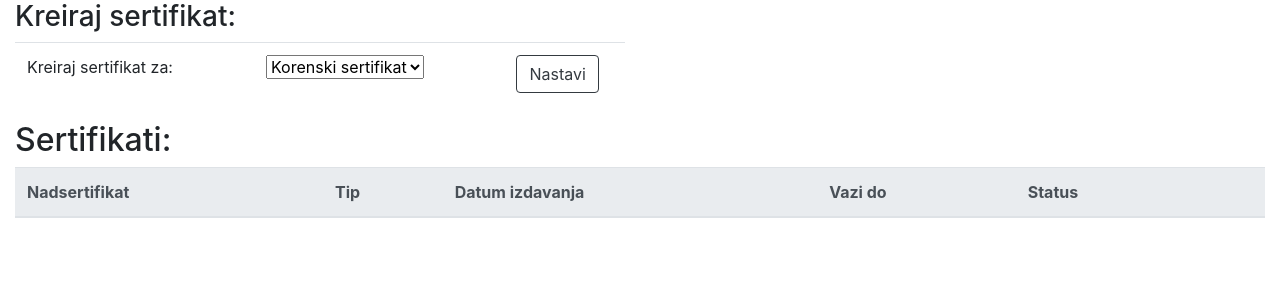
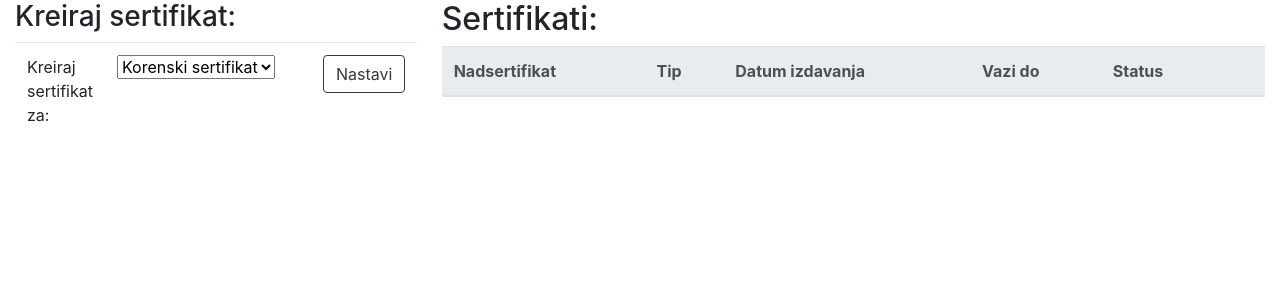
Before and after one commit to trifko96/XML-Bezbednost, a Spring Boot app: page /html/admin.html in a window 1280 px wide. Shown: the part 68-368 px from the top of the page. Run offline with Spring Boot 4, Linux system fonts and the light colour scheme; lists and menus that the app fills with data are empty.

Commit message:
male izmene u html

```diff
--- a/src/main/java/com/example/bezbednost/service/CommunicationService.java
+++ b/src/main/java/com/example/bezbednost/service/CommunicationService.java
@@ -1,11 +1,12 @@
 package com.example.bezbednost.service;
 
 import org.springframework.beans.factory.annotation.Autowired;
+import org.springframework.stereotype.Service;
 
 import com.example.bezbednost.model.Communication;
 import com.example.bezbednost.repository.CommunicationRepository;
 
-
+@Service
 public class CommunicationService {
 
 	@Autowired
--- a/src/main/resources/static/html/admin.html
+++ b/src/main/resources/static/html/admin.html
@@ -63,7 +63,7 @@
 	<div class="container-fluid" id="divSertifikat">
 	<div class="row">
 
-	<div class="col-6" id="divDodSer">
+	<div class="col-4" id="divDodSer">
 		<h3>Kreiraj sertifikat:</h3>
 					<table class="table" id="dodajSertifikat">
 						<tr>
@@ -84,9 +84,9 @@
 					</table>
 	</div>
 
-	<div class="w-100"></div>
 
-	<div class="col scroll" id="divSer">
+
+	<div class="col-8 scroll" id="divSer">
 		<h2>Sertifikati:</h2>
 		<table id="tabelaSertifikata" class="table">
 			<thead class="thead-light">
@@ -129,7 +129,7 @@
 	</div>
 	<div class="w-100"></div>
 
-	<div class="col" id="divTabelaKom">
+	<div class="col-6" id="divTabelaKom">
 		<h4>Izaberi sertifikate za komunikaciju:</h4>
 					<table class="table" id="dodajKomunikaciju">
 						<tr>
```
